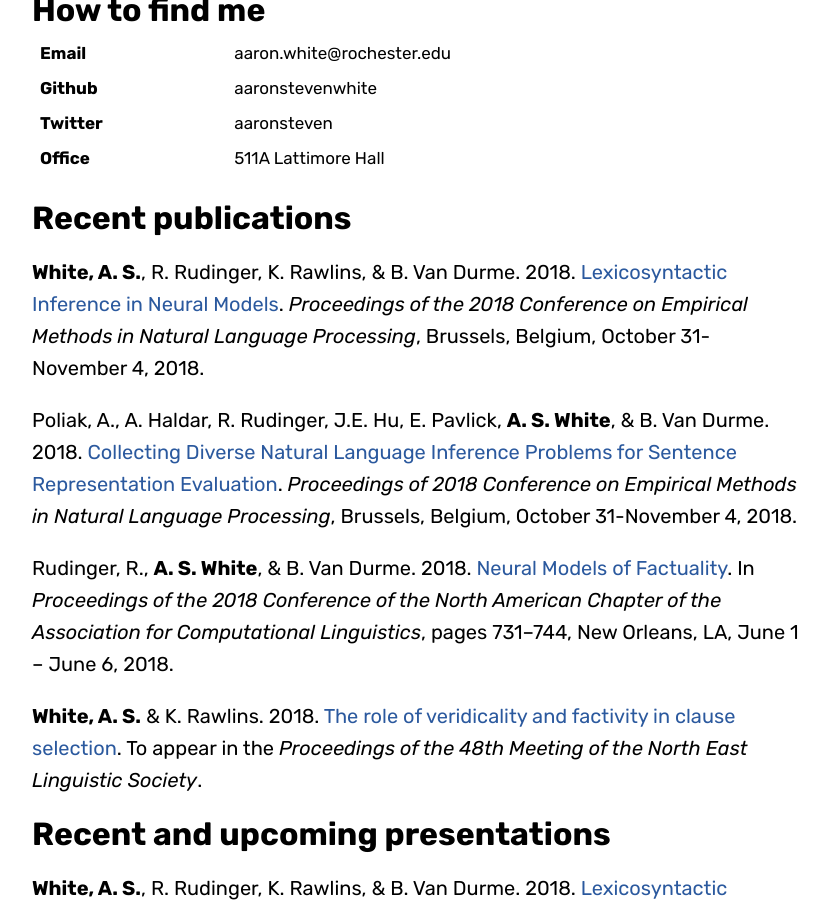
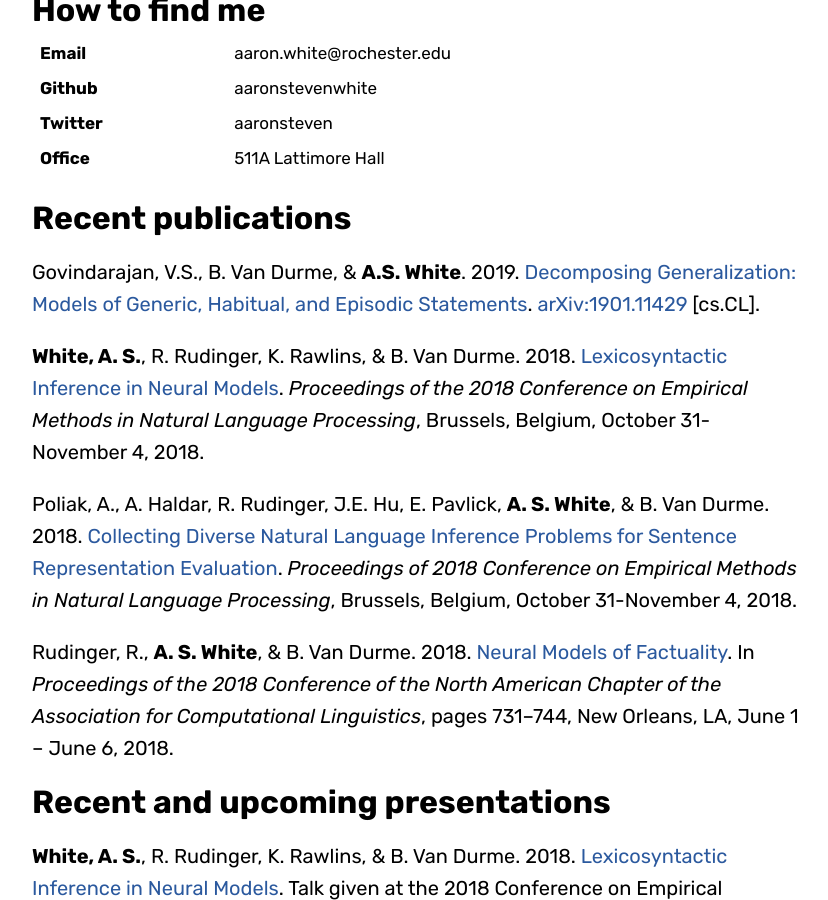
Before and after one commit to JIAXINGUY/aaronstevenwhite.github.io, a Jekyll site: the page built from index.md, in a window 1280 px wide and 900 px high, scrolled down 755 px. Shown: the whole window, without its empty margins (224-1052 px from the left). Built offline with Jekyll 4.4.1, drawn with Linux system fonts in a browser that asks for light colours; some web fonts are replaced.

Commit message:
added genericity paper

```diff
--- a/index.md
+++ b/index.md
@@ -22,13 +22,13 @@ I'm an Assistant Professor in the [Department of Linguistics](http://www.sas.roc
 
 # Recent publications
 
+Govindarajan, V.S., B. Van Durme, & **A.S. White**. 2019. [Decomposing Generalization: Models of Generic, Habitual, and Episodic Statements](https://arxiv.org/pdf/1901.11429.pdf). [arXiv:1901.11429](https://arxiv.org/abs/1901.11429) [cs.CL].
+
 **White, A. S.**, R. Rudinger, K. Rawlins, & B. Van Durme. 2018. [Lexicosyntactic Inference in Neural Models](http://aclweb.org/anthology/D18-1501). _Proceedings of the 2018 Conference on Empirical Methods in Natural Language Processing_, Brussels, Belgium, October 31-November 4, 2018.
 
 Poliak, A., A. Haldar, R. Rudinger, J.E. Hu, E. Pavlick, **A. S. White**, & B. Van Durme. 2018. [Collecting Diverse Natural Language Inference Problems for Sentence Representation Evaluation](http://aclweb.org/anthology/D18-1007). _Proceedings of 2018 Conference on Empirical Methods in Natural Language Processing_, Brussels, Belgium, October 31-November 4, 2018.
 
 Rudinger, R., **A. S. White**, & B. Van Durme. 2018. [Neural Models of Factuality](http://aclweb.org/anthology/N18-1067). In _Proceedings of the 2018 Conference of the North American Chapter of the Association for Computational Linguistics_, pages 731–744, New Orleans, LA, June 1 – June 6, 2018.
-
-**White, A. S.** & K. Rawlins. 2018. [The role of veridicality and factivity in clause selection](papers/white_role_2018.pdf). To appear in the *Proceedings of the 48th Meeting of the North East Linguistic Society*.
 
 # Recent and upcoming presentations
 
```
Also changed, not shown: papers.md (+4 -0 lines).
